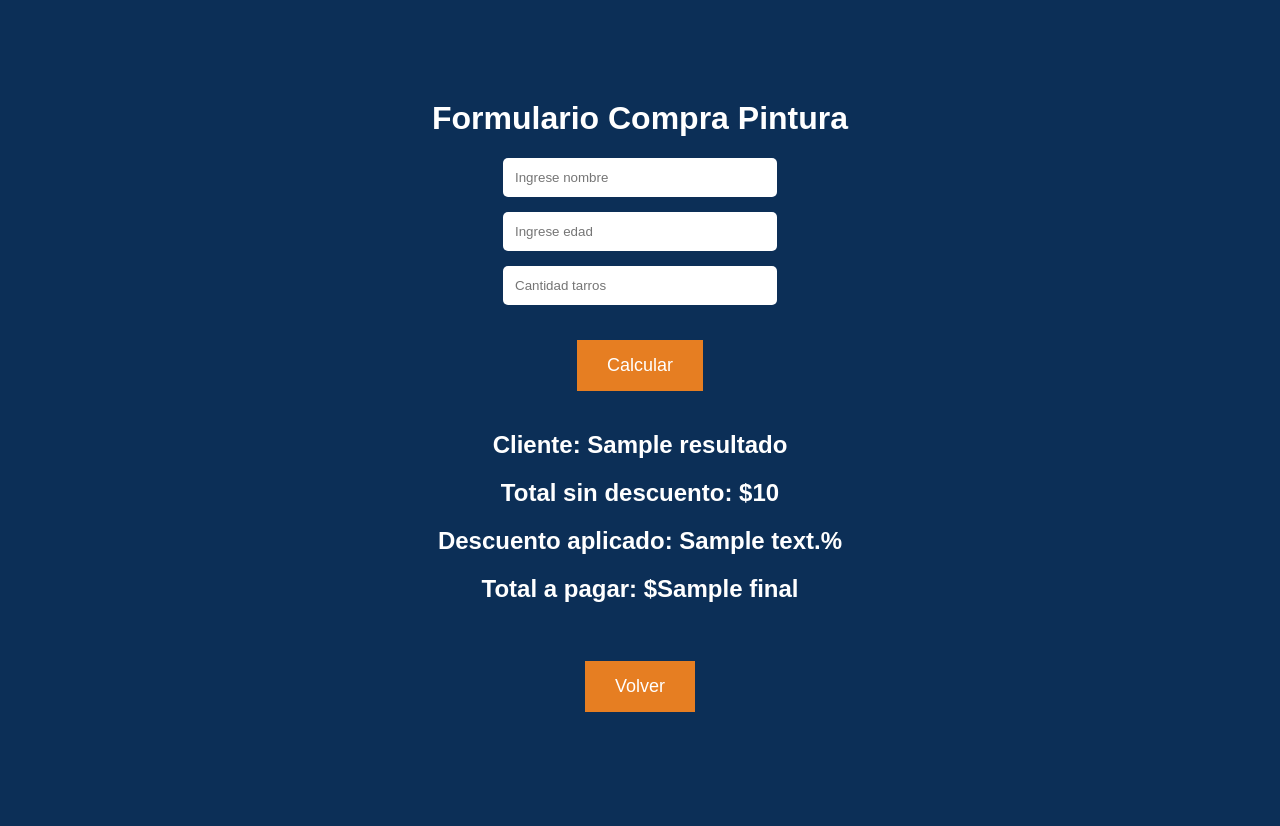
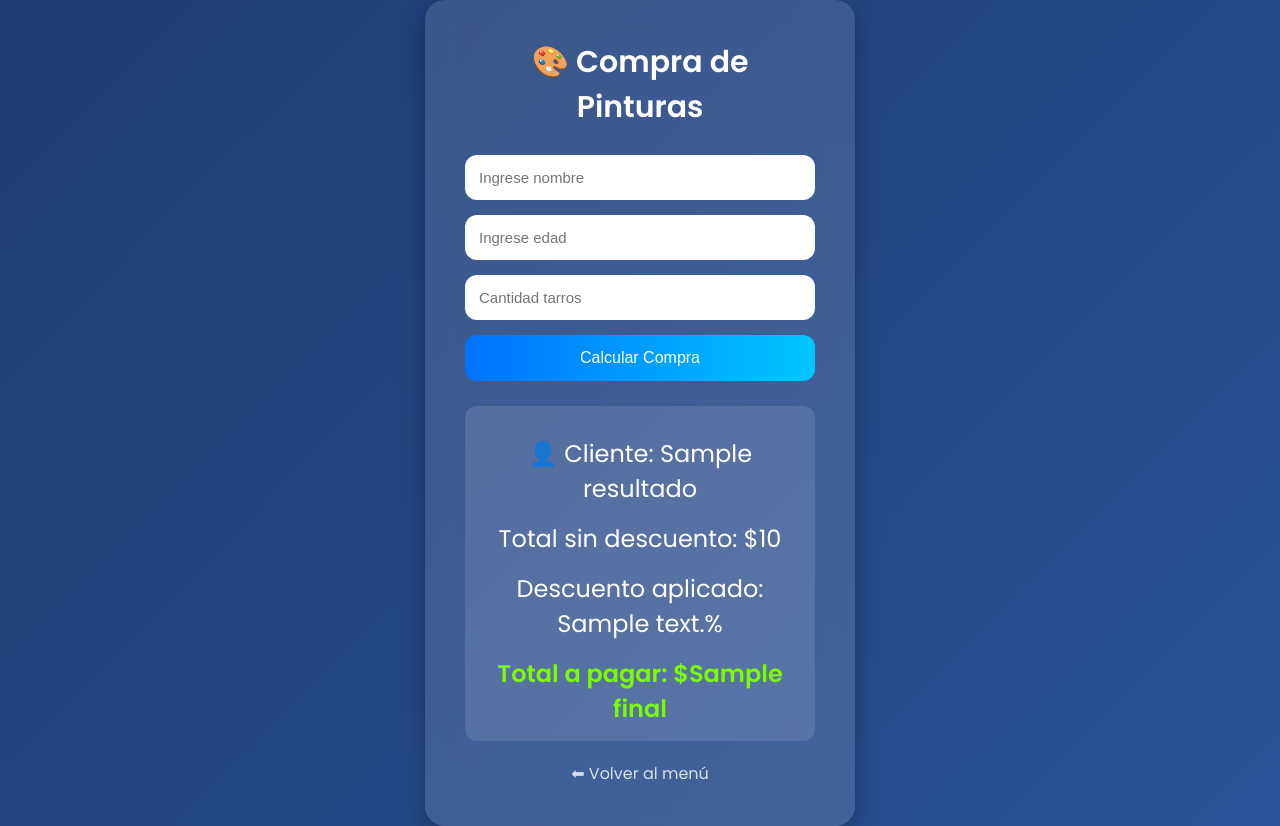
Before and after one commit to brnjaminblad/proyecto_flask, a Flask app: template templates/ejercicio1.html in a window 1280 px wide. Before the commit the page ends 712 px from the top, so only its background shows below. Run offline with Flask 3, Linux system fonts and the light colour scheme; the template is opened without the code that fills it: most values are stand-ins (such as "Sample title", 1, 10 or a date in 2020).

Commit message:
New Project --Final Exam Css-beautify

```diff
--- a/main.py
+++ b/main.py
@@ -12,32 +12,49 @@ def inicio():
 def ejercicio1():
 
     resultado = None
+    error = None
 
     if request.method == "POST":
-        nombre = request.form["nombre"]
-        edad = int(request.form["edad"])
-        tarros = int(request.form["tarros"])
+        try:
+            nombre = request.form["nombre"].strip()
+            edad = int(request.form["edad"])
+            tarros = int(request.form["tarros"])
 
-        precio = 9000
-        total = tarros * precio
+            # .:: validaciones ::.
+            if not nombre.replace(" ", "").isalpha():
+                error = "El nombre solo puede contener letras"
 
-        descuento = 0
+            elif edad < 1 or edad > 120:
+                error = "Ingrese una edad válida"
 
-        # DESCUENTOS
-        if edad >= 18 and edad <= 30:
-            descuento = 0.15
+            elif tarros < 1:
+                error = "Debe comprar mínimo 1 tarro"
 
-        elif edad > 30:
-            descuento = 0.25
+            if error is None:
+                precio = 9000
+                total = tarros * precio
 
-        total_pagar = total - (total * descuento)
+                descuento = 0
 
-        resultado = {
-            "nombre": nombre,
-            "total": total,
-            "descuento": int(descuento * 100),
-            "final": int(total_pagar),
-        }
+                if 18 <= edad <= 30:
+                    descuento = 0.15
+
+                elif edad > 30:
+                    descuento = 0.25
+
+                total_pagar = total - (total * descuento)
+
+                resultado = {
+                    "nombre": nombre,
+                    "total": total,
+                    "descuento": int(descuento * 100),
+                    "final": int(total_pagar),
+                }
+
+        except ValueError:
+            error = "Ingrese datos válidos"
+
+    return render_template("ejercicio1.html", resultado=resultado, error=error)
 
 
 @app.route("/ejercicio2", methods=["GET", "POST"])
@@ -46,10 +63,14 @@ def ejercicio2():
     mensaje = None
 
     if request.method == "POST":
-        usuario = request.form["usuario"]
+        usuario = request.form["usuario"].strip().lower()
         password = request.form["password"]
 
-        if usuario == "juan" and password == "admin":
+        # .:: validacion backend ::.
+        if not usuario.isalpha():
+            mensaje = "Usuario inválido"
+
+        elif usuario == "juan" and password == "admin":
             mensaje = "Bienvenido administrador juan"
 
         elif usuario == "pepe" and password == "user":
--- a/static/style.css
+++ b/static/style.css
@@ -1,33 +1,126 @@
+@import url('https://fonts.googleapis.com/css2?family=Poppins:wght@300;400;500;600&display=swap');
+
+*{
+    margin:0;
+    padding:0;
+    box-sizing:border-box;
+}
+
 body{
-    font-family: Arial;
-    background:#0c2f57;
-    text-align:center;
+    font-family:'Poppins',sans-serif;
+    background:linear-gradient(135deg,#1e3c72,#2a5298);
+    min-height:100vh;
+    display:flex;
+    justify-content:center;
+    align-items:center;
     color:white;
 }
 
 .contenedor{
-    margin-top:100px;
+    background:rgba(255,255,255,0.12);
+    backdrop-filter:blur(12px);
+    padding:40px;
+    width:430px;
+    border-radius:20px;
+    text-align:center;
+    box-shadow:0 8px 25px rgba(0,0,0,0.3);
+    animation:fade .5s ease;
+}
+
+@keyframes fade{
+    from{
+        opacity:0;
+        transform:translateY(20px);
+    }
+    to{
+        opacity:1;
+        transform:translateY(0);
+    }
+}
+
+h1{
+    margin-bottom:25px;
+    font-size:30px;
+    font-weight:600;
+}
+
+h2{
+    margin-top:15px;
+    font-weight:400;
+}
+
+form{
+    display:flex;
+    flex-direction:column;
+    gap:15px;
+}
+
+input{
+    padding:14px;
+    border:none;
+    border-radius:12px;
+    outline:none;
+    font-size:15px;
+    transition:.3s;
+}
+
+input:focus{
+    transform:scale(1.02);
+    box-shadow:0 0 12px rgba(255,255,255,.4);
 }
 
 button{
-    background:#e67e22;
+    padding:14px;
+    border:none;
+    border-radius:12px;
+    background:linear-gradient(to right,#0072ff,#00c6ff);
     color:white;
-    border:none;
-    padding:15px 30px;
-    margin:20px;
+    font-size:16px;
     cursor:pointer;
-    font-size:18px;
+    transition:.3s;
 }
 
-form{
-    margin-top:20px;
+button:hover{
+    transform:translateY(-3px);
+    box-shadow:0 5px 15px rgba(0,0,0,.3);
 }
 
-input{
-    display:block;
-    margin:15px auto;
+a{
+    text-decoration:none;
+}
+
+.volver{
+    display:inline-block;
+    margin-top:20px;
+    color:white;
+    opacity:.8;
+}
+
+.volver:hover{
+    opacity:1;
+}
+
+.resultado{
+    margin-top:25px;
+    padding:15px;
+    border-radius:12px;
+    background:rgba(255,255,255,.12);
+}
+
+.error{
+    margin-top:20px;
+    background:rgba(255,0,0,.25);
     padding:12px;
-    width:250px;
-    border:none;
-    border-radius:5px;
+    border-radius:10px;
+    color:#ffd0d0;
 }
+
+.ok{
+    color:#7CFC00;
+    font-weight:bold;
+}
+
+.bad{
+    color:#ff7675;
+    font-weight:bold;
+}
--- a/templates/ejercicio1.html
+++ b/templates/ejercicio1.html
@@ -1,59 +1,74 @@
 <!DOCTYPE html>
 <html lang="es">
 <head>
-    <meta charset="UTF-8" />
-    <title>Ejercicio 1</title>
-    <link
-      rel="stylesheet"
-      href="{{ url_for('static', filename='style.css') }}"
-    />
+    <meta charset="UTF-8">
+    <title>Compra Pinturas</title>
+    <link rel="stylesheet" href="{{ url_for('static', filename='style.css') }}">
 </head>
 <body>
+
 <div class="contenedor">
-      <h1>Formulario Compra Pintura</h1>
+
+    <h1>🎨 Compra de Pinturas</h1>
 
     <form method="POST">
+
         <input
             type="text"
             name="nombre"
             placeholder="Ingrese nombre"
             required
-        />
+            pattern="[A-Za-záéíóúÁÉÍÓÚñÑ ]+"
+            oninvalid="this.setCustomValidity('Solo se permiten letras')"
+            oninput="this.setCustomValidity('')"
+        >
 
         <input
             type="number"
             name="edad"
             placeholder="Ingrese edad"
             min="1"
+            max="120"
+            step="1"
             required
-        />
+            oninvalid="this.setCustomValidity('Ingrese una edad válida')"
+            oninput="this.setCustomValidity('')"
+        >
 
         <input
             type="number"
             name="tarros"
             placeholder="Cantidad tarros"
             min="1"
+            step="1"
             required
-        />
+            oninvalid="this.setCustomValidity('Ingrese mínimo 1 tarro')"
+            oninput="this.setCustomValidity('')"
+        >
 
-        <button type="submit">Calcular</button>
+        <button type="submit">Calcular Compra</button>
+
     </form>
+
     {% if resultado %}
+    <div class="resultado">
 
-      <h2>Cliente: {{ resultado.nombre }}</h2>
+        <h2>👤 Cliente: {{ resultado.nombre }}</h2>
 
         <h2>Total sin descuento: ${{ resultado.total }}</h2>
 
         <h2>Descuento aplicado: {{ resultado.descuento }}%</h2>
 
-      <h2>Total a pagar: ${{ resultado.final }}</h2>
+        <h2 class="ok">
+            Total a pagar: ${{ resultado.final }}
+        </h2>
 
+    </div>
     {% endif %}
-      <br />
 
-      <a href="/">
-        <button>Volver</button>
-      </a>
+    <a class="volver" href="/">⬅ Volver al menú</a>
+
 </div>
+
 </body>
 </html>
```
Also changed, not shown: templates/ejercicio2.html (+32 -15 lines), templates/index.html (+16 -8 lines). Lines whose indentation alone changed are shown as unchanged.
